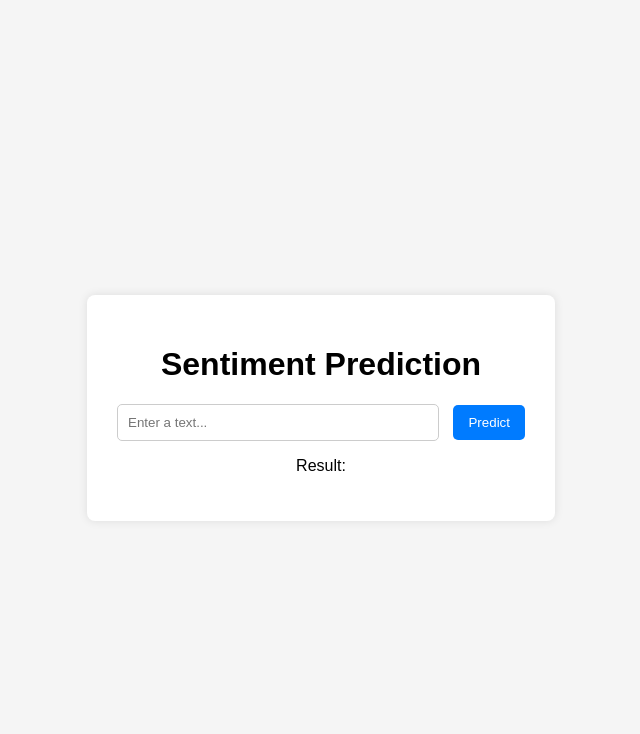
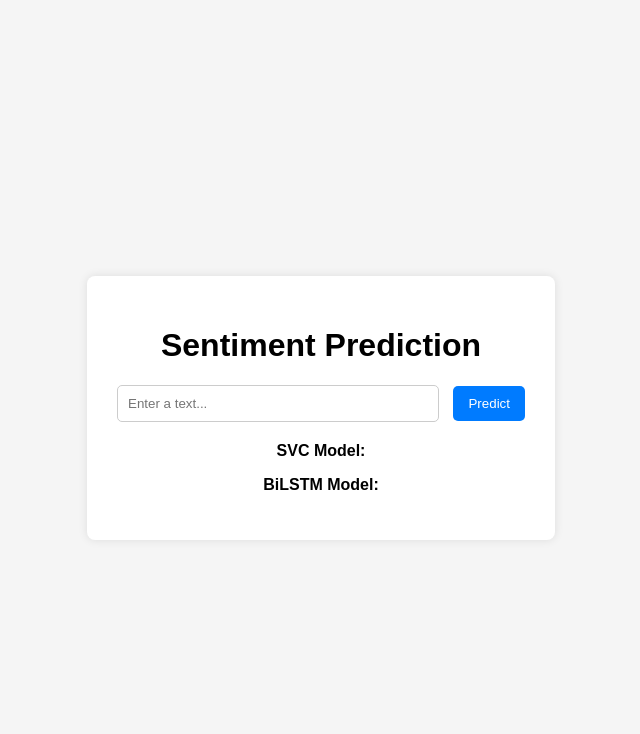
Before and after one commit to nganbee/twitter-sentiment-classification, a FastAPI app: page / in a window 1280 px wide. Shown: the top 734 px of the page, without its empty margins (319-959 px from the left). Run offline with FastAPI, Linux system fonts and the light colour scheme; parts of the project's set-up code (start-up, migrations or seed data) failed here and were passed over.

Commit message:
feat: add DL model for web demo

```diff
--- a/main.py
+++ b/main.py
@@ -7,6 +7,8 @@ from src import inference as inf
 import os
 import joblib, spacy
 from fastapi.staticfiles import StaticFiles
+from tensorflow.keras.models import load_model
+from tensorflow.keras.preprocessing.sequence import pad_sequences
 
 base_dir = os.path.dirname(os.path.abspath(__file__))
 model_path = os.path.join(base_dir, "models")
@@ -15,7 +17,13 @@ model_path = os.path.join(base_dir, "models")
 le = joblib.load(os.path.join(model_path, "label_encoder.pkl"))
 model = joblib.load(os.path.join(model_path, "model_svc.pkl"))
 vectorizer = joblib.load(os.path.join(model_path, "vectorizer.pkl"))
+
+lstm_model = load_model(os.path.join(model_path, "model_bilstm.keras"))
+tokenizer = joblib.load(os.path.join(model_path, "tokenizer.pkl"))
+
 nlp = spacy.load("en_core_web_sm")
+
+templates = Jinja2Templates(directory=os.path.join(base_dir, "templates"))
 
 app = FastAPI()
 templates = Jinja2Templates(directory="templates")
@@ -27,15 +35,25 @@ class InputData(BaseModel):
 
 @app.get("/", response_class=HTMLResponse)
 def home(request: Request):
-    return templates.TemplateResponse("index.html", {"request": request})
+    return templates.TemplateResponse(
+        request=request,
+        name="index.html"
+    )
 
 @app.post("/predict")
 def predict_api(data: InputData):
-    if data.text is not None:
-        items = [data.text]
-    elif data.texts is not None:
-        items = data.texts
-    else:
-        raise HTTPException(status_code=422, detail="Provide 'text' or 'texts'.")
-    labels = inf.predict(items)
-    return {"predictions": [str(x) for x in labels]}
+    if not data.text:
+        raise HTTPException(status_code=422, detail="Provide 'text'.")
+
+    svc_label = inf.predict([data.text])[0]
+
+    seq = tokenizer.texts_to_sequences([data.text])
+    padded = pad_sequences(seq, maxlen=50, padding='post')
+    pred_probs = lstm_model.predict(padded)
+    lstm_idx = pred_probs.argmax(axis=1)[0]
+    lstm_label = le.inverse_transform([lstm_idx])[0]
+
+    return {
+        "svc": str(svc_label),
+        "bilstm": str(lstm_label)
+    }
--- a/templates/index.html
+++ b/templates/index.html
@@ -10,36 +10,41 @@
         <h1>Sentiment Prediction</h1>
         <input type="text" id="textInput" placeholder="Enter a text...">
         <button onclick="predict()">Predict</button>
-        <p>Result: <span id="result" class = ""></span></p>
+        <div class="results-box" style="margin-top: 20px;">
+            <p><strong>SVC Model:</strong> <span id="svc-result"></span></p>
+            <p><strong>BiLSTM Model:</strong> <span id="lstm-result"></span></p>
+        </div>
     </div>
 <script>
     async function predict() {
         const text = document.getElementById("textInput").value.trim();
-        if (!text) {
-            document.getElementById("result").textContent = "(Vui lòng nhập câu)";
-            document.getElementById("result").className = "";
-            return;
-        }
+        if (!text) return;
 
-        const res = await fetch("/predict", {
-            method: "POST",
-            headers: { "Content-Type": "application/json" },
-            body: JSON.stringify({ text })
-        });
+        // Hiển thị trạng thái đang xử lý (vì BiLSTM load hơi lâu)
+        document.getElementById("svc-result").textContent = "Loading...";
+        document.getElementById("lstm-result").textContent = "Loading...";
 
-        const data = await res.json();
-        const output = Array.isArray(data.predictions) ? data.predictions.join(", ") : data.prediction;
+        try {
+            const res = await fetch("/predict", {
+                method: "POST",
+                headers: { "Content-Type": "application/json" },
+                body: JSON.stringify({ text: text })
+            });
 
-        const resultEl = document.getElementById("result");
-        document.getElementById("result").textContent = output ?? "(no result)";
+            const data = await res.json();
 
-        resultEl.className = "";
-        if (output?.toLowerCase() === "positive") {
-            resultEl.classList.add("positive");
-        } else if (output?.toLowerCase() === "negative") {
-            resultEl.classList.add("negative");
-        } else if (output?.toLowerCase() === "neutral") {
-            resultEl.classList.add("neutral");
+            const svcEl = document.getElementById("svc-result");
+            const lstmEl = document.getElementById("lstm-result");
+
+            svcEl.textContent = data.svc;
+            lstmEl.textContent = data.bilstm;
+
+            svcEl.className = data.svc.toLowerCase();
+            lstmEl.className = data.bilstm.toLowerCase();
+
+        } catch (error) {
+            console.error("Error:", error);
+            alert("Không thể kết nối tới server!");
         }
     }
 </script>
```
